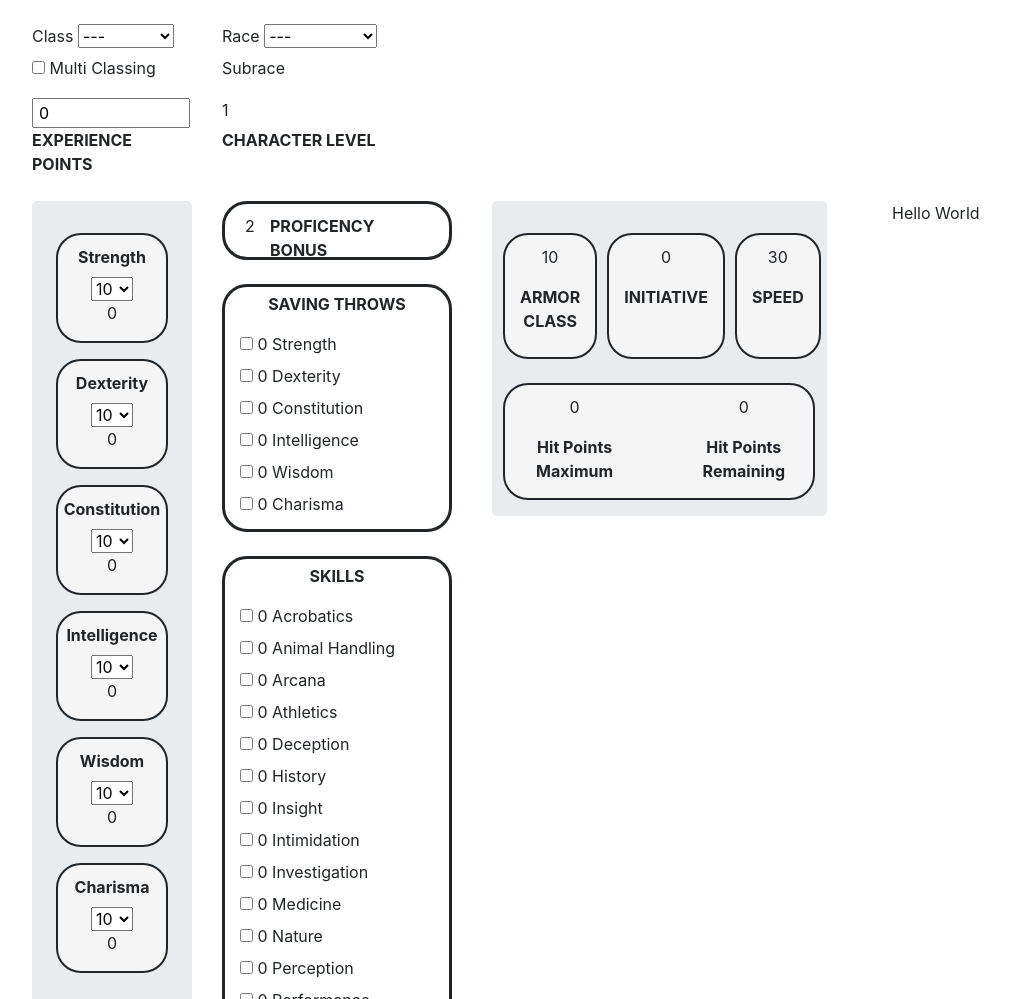
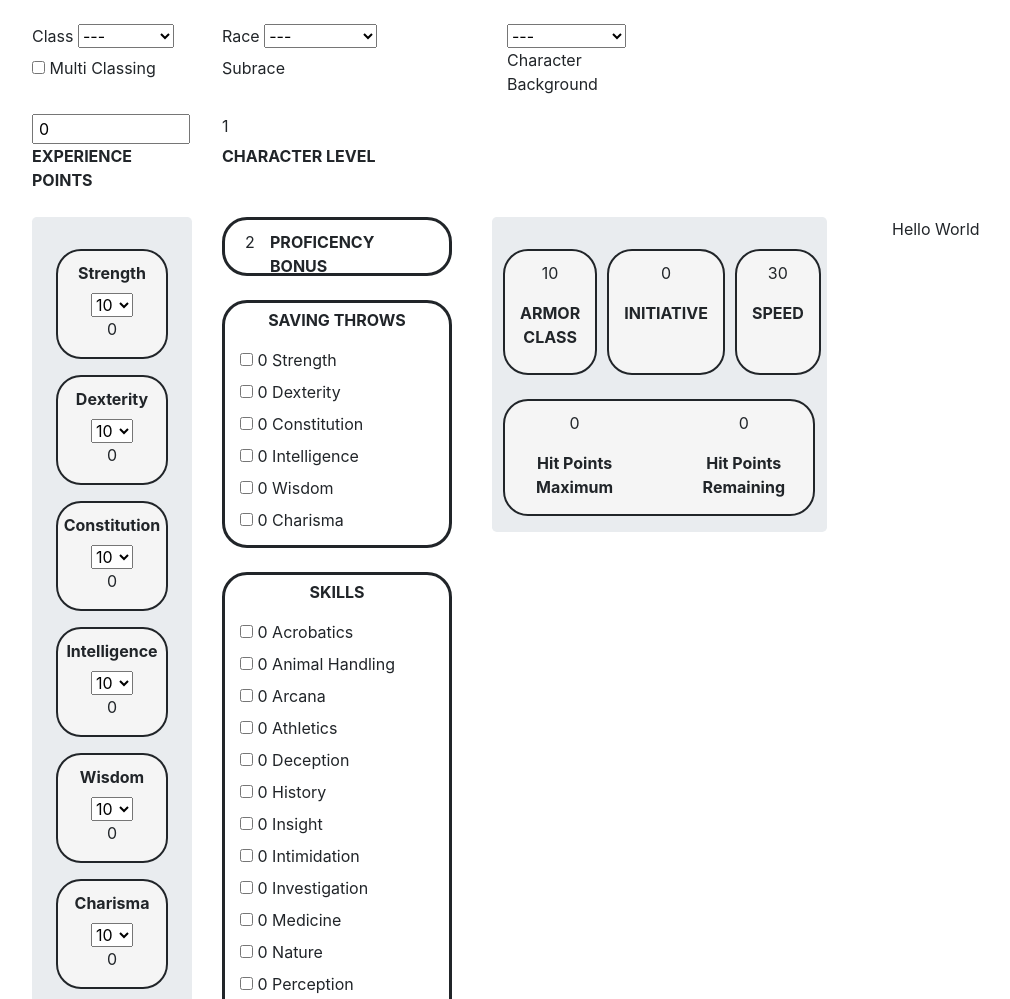
Before and after one commit to Learas/DnD-Website, a website: page HTML Übung/Character Sheet/Character_Sheet_new.html in a window 1280 px wide. Shown: the top 999 px of the page, without its empty margins (53-1063 px from the left). Drawn offline with nearby package versions, Linux system fonts and the light colour scheme; files whose address does not match are found by name.

Commit message:
Character Background

```diff
--- a/HTML Übung/Character Sheet/Character_Sheet_new.html
+++ b/HTML Übung/Character Sheet/Character_Sheet_new.html
@@ -122,7 +122,28 @@
             </label>
         </div>
 
-        <div class="col-7"></div>
+        <div class="col-2">
+                <label for="CharacterBackground" id="CharacterBackground">
+                        <select class="CharacterBackground" id="CharacterBackground">
+                                <option value="---" selected="selected">---</option>
+                                <option value="Acolyte">Acolyte</option>
+                                <option value="Charlatan">Charlatan</option>
+                                <option value="Criminal">Criminal</option>
+                                <option value="Entertainer">Entertainer</option>
+                                <option value="Folk Hero">Folk Hero</option>
+                                <option value="Guild Artisan">Guild Artisan</option>
+                                <option value="Hermit">Hermit</option>
+                                <option value="Noble">Noble</option>
+                                <option value="Outlander">Outlander</option>
+                                <option value="Sage">Sage</option>
+                                <option value="Sailor">Sailor</option>
+                                <option value="Soldier">Soldier</option>
+                                <option value="Urchin">Urchin</option>
+                        </select>
+                        Character Background
+                </label>
+        </div>
+        <div class="col-5"></div>
 
     </div>
     <!--End Row-->
```
